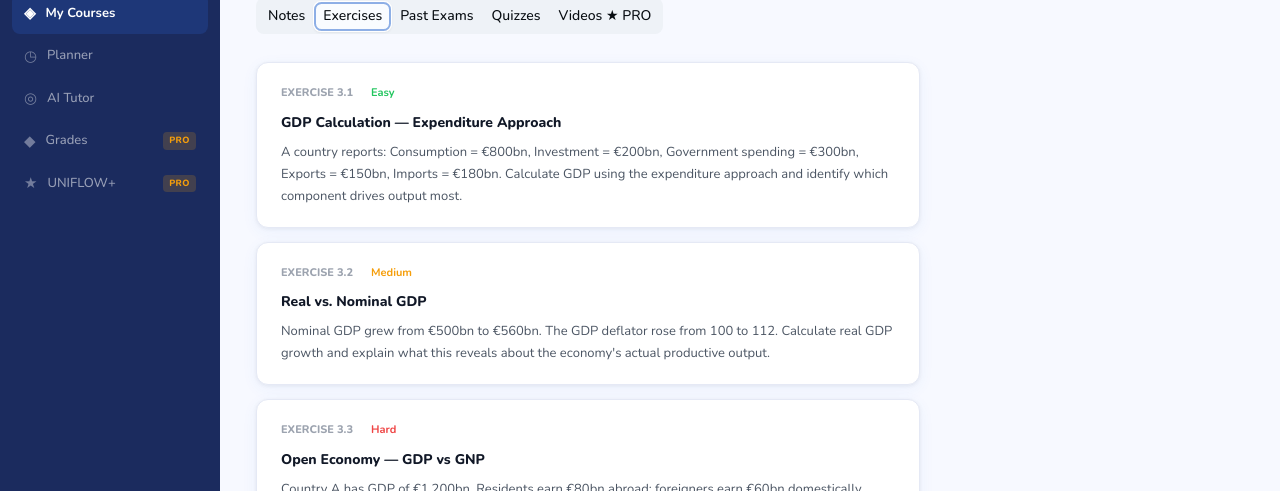
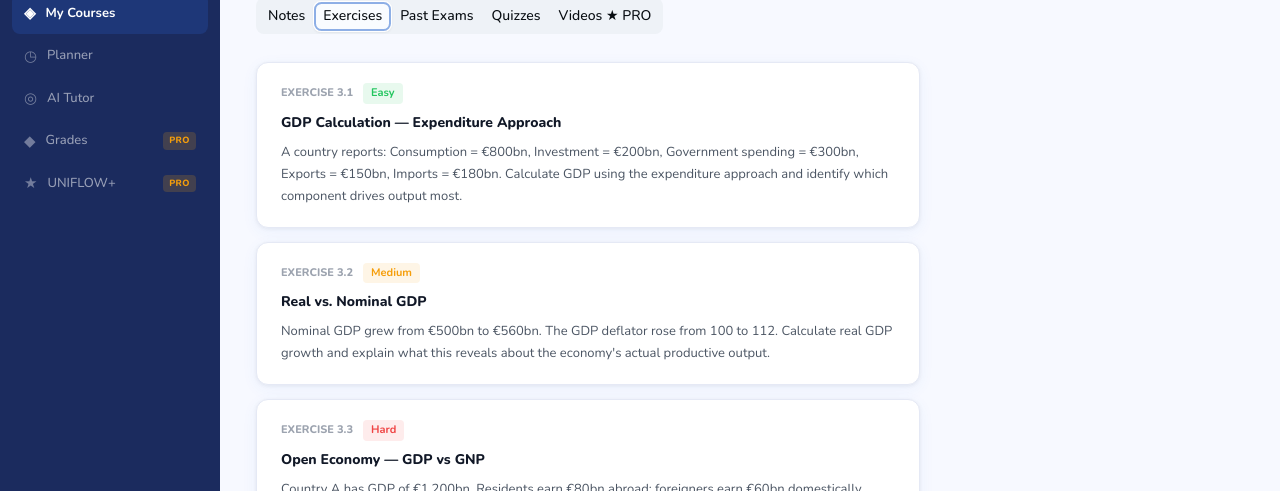
Before and after one commit to taimiyanis/uniflow, a Next.js app: page /course/ec22 in a window 1280 px wide. Both pictures are taken after a click on the tab "Exercises". Shown: the part 233-724 px from the top of the page. Built offline with nearby package versions, Linux system fonts and the light colour scheme.

Commit message:
fix(exercises): valid rgba badge backgrounds, Difficulty union type

```diff
--- a/components/course/tabs/ExercisesTab.tsx
+++ b/components/course/tabs/ExercisesTab.tsx
@@ -1,4 +1,13 @@
-const exercises = [
+type Difficulty = 'Easy' | 'Medium' | 'Hard';
+
+interface Exercise {
+  number: string;
+  difficulty: Difficulty;
+  title: string;
+  body: string;
+}
+
+const exercises: Exercise[] = [
   {
     number: 'Exercise 3.1',
     difficulty: 'Easy',
@@ -19,10 +28,16 @@ const exercises = [
   },
 ];
 
-const difficultyColor: Record<string, string> = {
+const difficultyColor: Record<Difficulty, string> = {
   Easy: 'var(--uniflow-green)',
   Medium: 'var(--uniflow-amber)',
   Hard: 'var(--uniflow-red)',
+};
+
+const difficultyBg: Record<Difficulty, string> = {
+  Easy: 'rgba(34, 197, 94, 0.10)',
+  Medium: 'rgba(245, 158, 11, 0.10)',
+  Hard: 'rgba(239, 68, 68, 0.10)',
 };
 
 export default function ExercisesTab() {
@@ -32,7 +47,7 @@ export default function ExercisesTab() {
         <div key={ex.number} style={{ background: 'var(--uniflow-card)', border: '1px solid var(--uniflow-border)', borderRadius: 12, padding: '20px 24px', boxShadow: 'var(--uniflow-shadow)' }}>
           <div style={{ display: 'flex', alignItems: 'center', gap: 10, marginBottom: 8 }}>
             <span style={{ fontSize: 11, fontWeight: 800, color: 'var(--uniflow-text-3)', textTransform: 'uppercase' }}>{ex.number}</span>
-            <span style={{ fontSize: 11, fontWeight: 700, color: difficultyColor[ex.difficulty], background: `${difficultyColor[ex.difficulty]}1A`, padding: '2px 8px', borderRadius: 4 }}>{ex.difficulty}</span>
+            <span style={{ fontSize: 11, fontWeight: 700, color: difficultyColor[ex.difficulty], background: difficultyBg[ex.difficulty], padding: '2px 8px', borderRadius: 4 }}>{ex.difficulty}</span>
           </div>
           <div style={{ fontSize: 14, fontWeight: 800, color: 'var(--uniflow-text-1)', marginBottom: 8 }}>{ex.title}</div>
           <div style={{ fontSize: 13, color: 'var(--uniflow-text-2)', lineHeight: 1.7 }}>{ex.body}</div>
```
